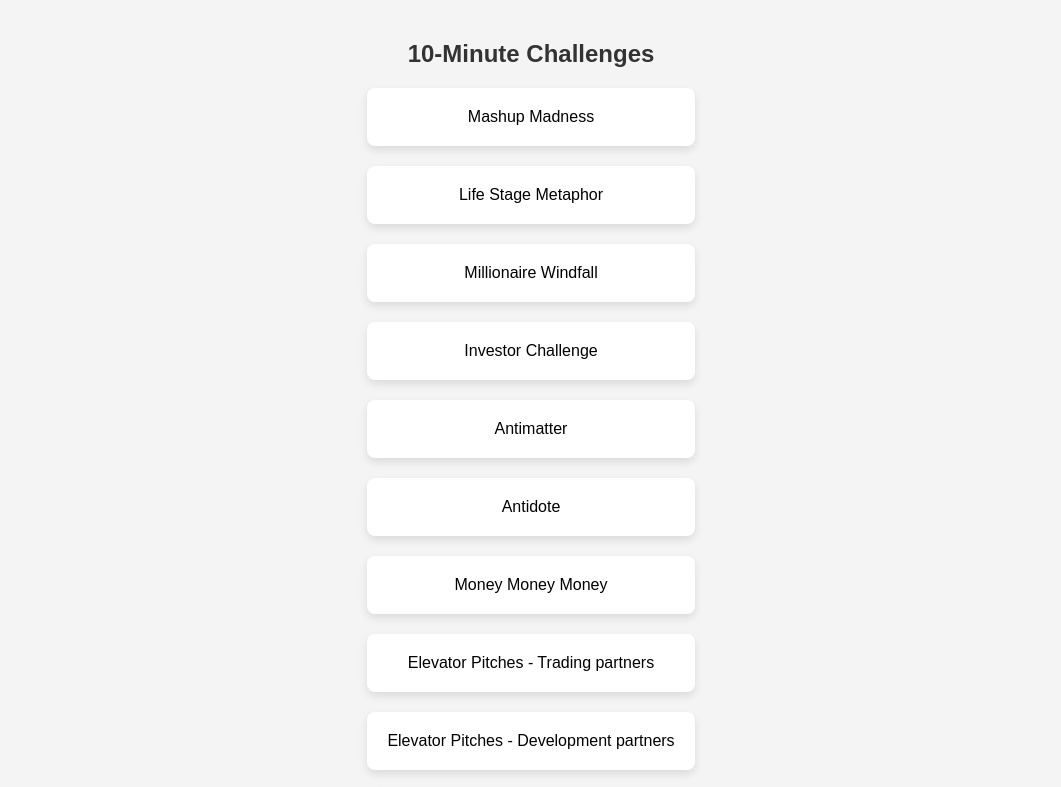
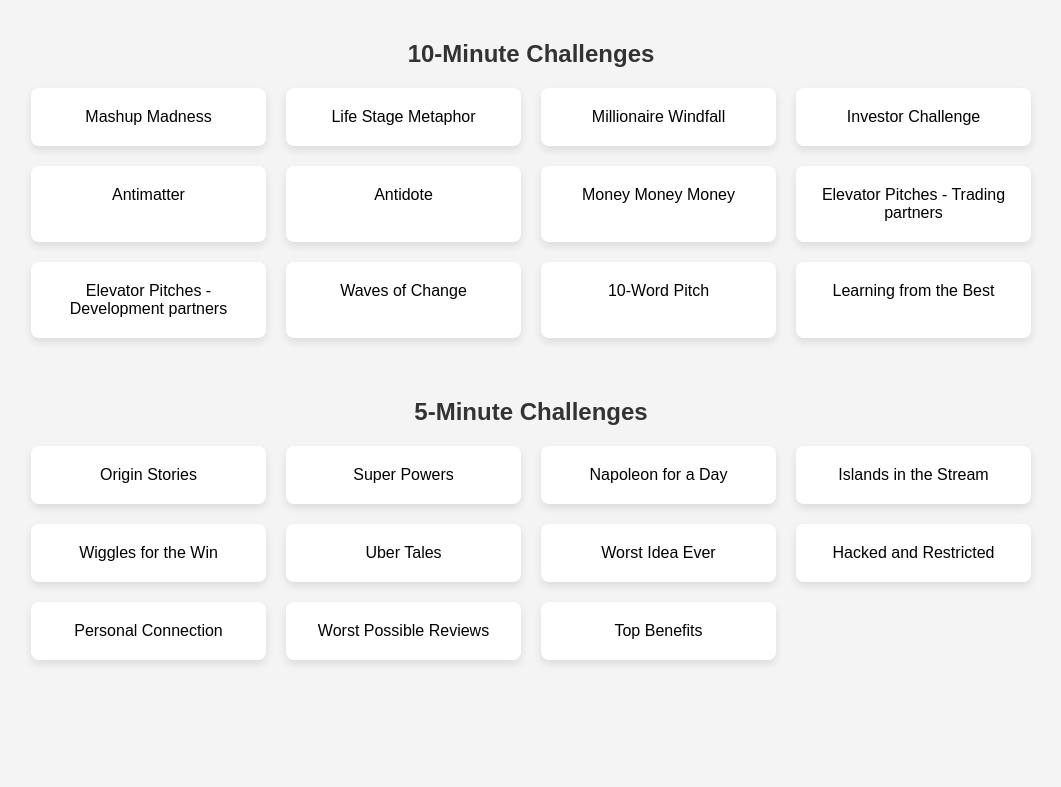
Before and after one commit to LongJump-Ash/cic-flash-cards, a plain HTML site: page index.html in a window 1280 px wide. Shown: the top 787 px of the page, without its empty margins (109-1170 px from the left). Drawn offline with Linux system fonts and the light colour scheme.

Commit message:
Update index.html
Revert max-width change

```diff
--- a/index.html
+++ b/index.html
@@ -26,7 +26,7 @@
             grid-template-columns: repeat(auto-fit, minmax(200px, 1fr));
             gap: 20px;
             width: 100%;
-            max-width: fit-content;
+            max-width: 1000px;
             margin-bottom: 40px;
             margin-inline: auto;
         }
```
